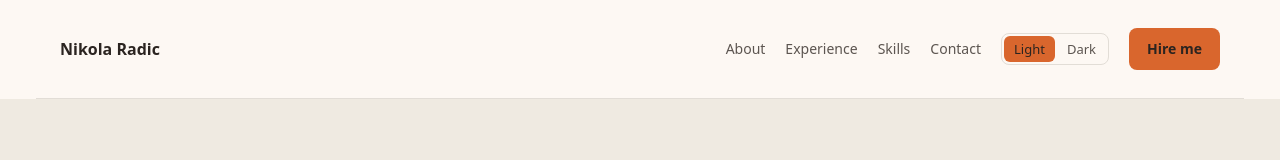
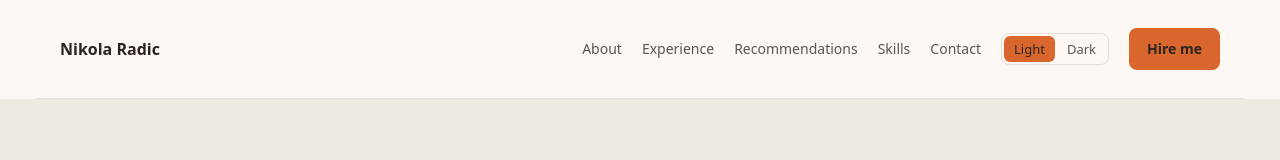
Before and after one commit to nikoradic/portfolio, a React (Vite) app: page / in a window 1280 px wide. Shown: the top 160 px of the page. Built offline with nearby package versions, Linux system fonts and the light colour scheme.

Commit message:
Add Recommendations to navigation

```diff
--- a/src/App.tsx
+++ b/src/App.tsx
@@ -13,6 +13,7 @@ function App() {
           <nav className="nav-links">
             <a href="#about">About</a>
             <a href="#experience">Experience</a>
+            <a href="#recommendations">Recommendations</a>
             <a href="#skills">Skills</a>
             <a href="#contact">Contact</a>
           </nav>
```
